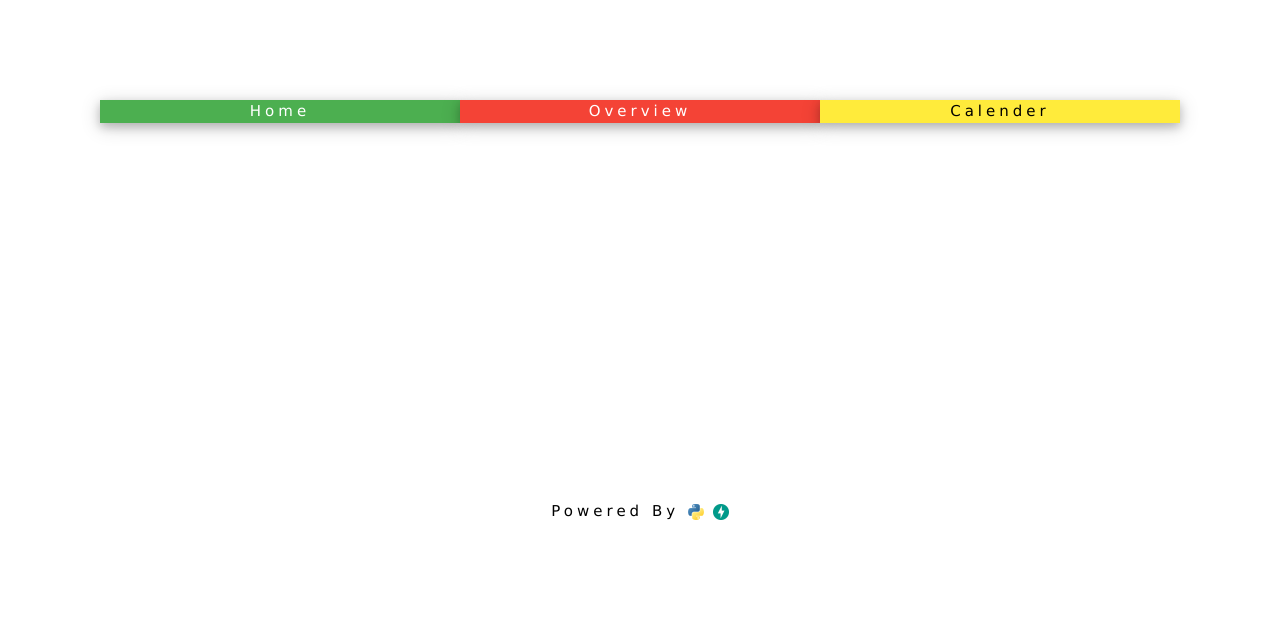
After one commit to hasindusithmin/forex_screener, a FastAPI app: template templates/calender.html in a window 1280 px wide. The commit adds this page. Shown: the top 622 px of the page. Run offline with FastAPI, Linux system fonts and the light colour scheme; the template is opened without the code that fills it, so the values that code supplies are empty.

Commit message:
create pages

```diff
--- a/main.py
+++ b/main.py
@@ -21,8 +21,16 @@ app.mount('/public', StaticFiles(directory='static'), name='static')
 templates = Jinja2Templates(directory='templates')
 
 @app.get('/')
-def root(request:Request):
+def get_home_page(request:Request):
     return templates.TemplateResponse('index.html', {'request':request})
+
+@app.get('/overview')
+def get_overview_page(request:Request):
+    return templates.TemplateResponse('overview.html', {'request':request})
+
+@app.get('/calender')
+def get_calender_page(request:Request):
+    return templates.TemplateResponse('calender.html', {'request':request})
 
 @app.get('/pivot-point/{interval}')
 async def get_pivot_point(base:str,quote:str,interval:str):
--- a/static/index.js
+++ b/static/index.js
@@ -1,3 +1,4 @@
+
 const chartOpts = {
 	width: 800,
 	height: 600,
--- /dev/null
+++ b/templates/calender.html
@@ -0,0 +1,29 @@
+<!DOCTYPE html>
+<html lang="en">
+
+<head>
+    <meta charset="UTF-8">
+    <meta http-equiv="X-UA-Compatible" content="IE=edge">
+    <meta name="viewport" content="width=device-width, initial-scale=1.0">
+    <title>Calender</title>
+    <link rel="shortcut icon" href="/public/favicon.png" type="image/x-icon">
+    <link rel="stylesheet" href="https://www.w3schools.com/w3css/4/w3.css">
+</head>
+
+<body>
+    <header style="padding: 100px;">
+        <div class="w3-third w3-center w3-card-4 w3-green w3-wide" onclick="window.location.href='/'">Home</div>
+        <div class="w3-third w3-center w3-card-4 w3-red w3-wide" onclick="window.location.href='/overview'">Overview
+        </div>
+        <div class="w3-third w3-center w3-card-4 w3-yellow w3-wide" onclick="window.location.href='/calender'">Calender
+        </div>
+    </header>
+    <main style="padding: 100px;"></main>
+    <footer style="padding:100px;">
+        <div class="w3-center w3-wide">Powered By <img src="/public/python.png" alt="python"
+                style="width: 16px;height:16px;"> <img src="/public/fastapi.jpeg" alt="python"
+                style="width: 16px;height:16px;"></div>
+    </footer>
+</body>
+
+</html>
--- a/templates/index.html
+++ b/templates/index.html
@@ -13,9 +13,9 @@
 
 <body>
     <header style="padding:100px;">
-        <div class="w3-third w3-center w3-card-4 w3-green w3-wide">Home</div>
-        <div class="w3-third w3-center w3-card-4 w3-red w3-wide">Overview</div>
-        <div class="w3-third w3-center w3-card-4 w3-yellow w3-wide">Calender</div>
+        <div class="w3-third w3-center w3-card-4 w3-green w3-wide" onclick="window.location.href='/'">Home</div>
+        <div class="w3-third w3-center w3-card-4 w3-red w3-wide" onclick="window.location.href='/overview'">Overview</div>
+        <div class="w3-third w3-center w3-card-4 w3-yellow w3-wide" onclick="window.location.href='/calender'">Calender</div>
     </header>
     <main style="padding:100px;">
         <div class="w3-row w3-hide-small">
```
Also changed, not shown: templates/overview.html (added, +29 -0 lines).
